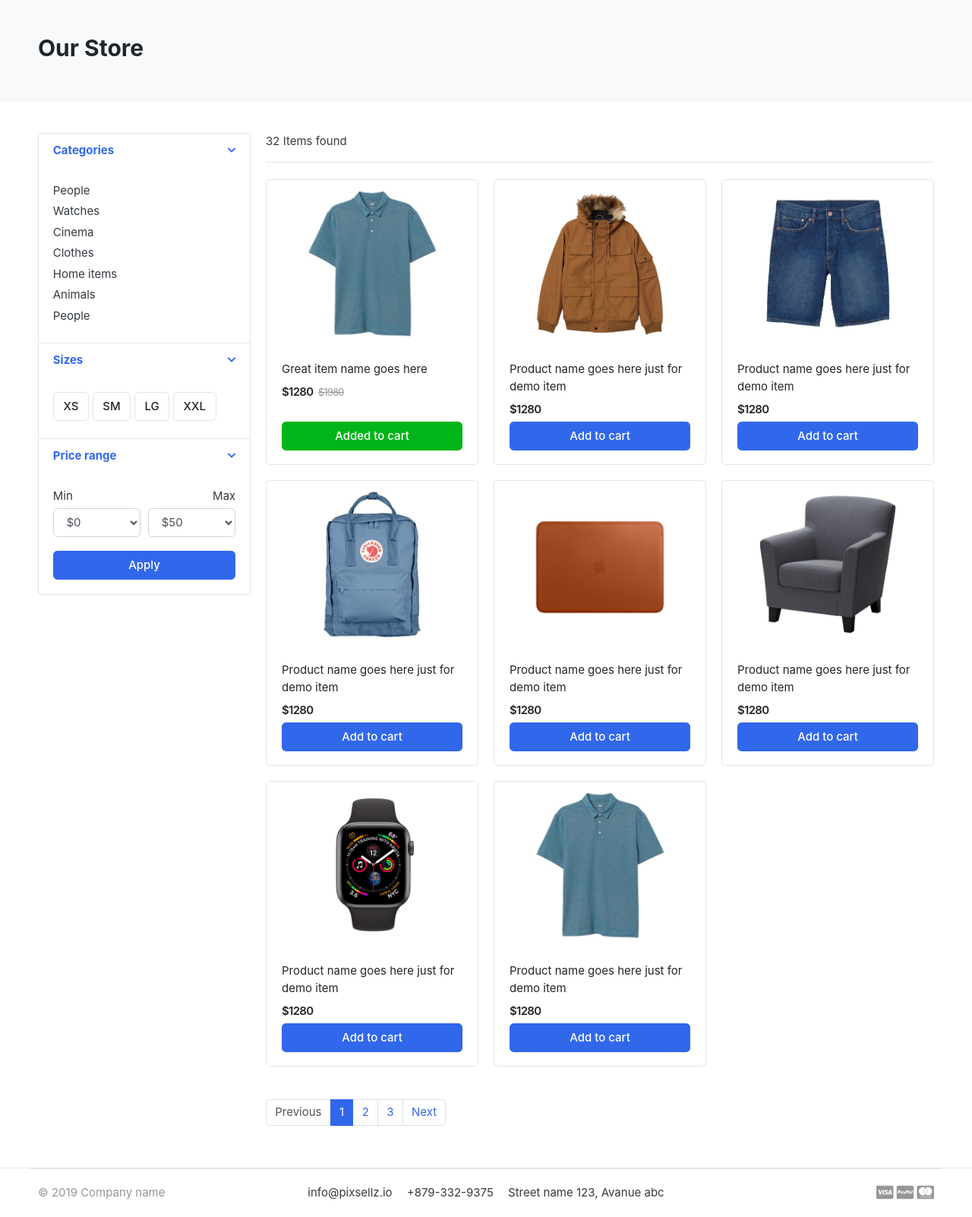
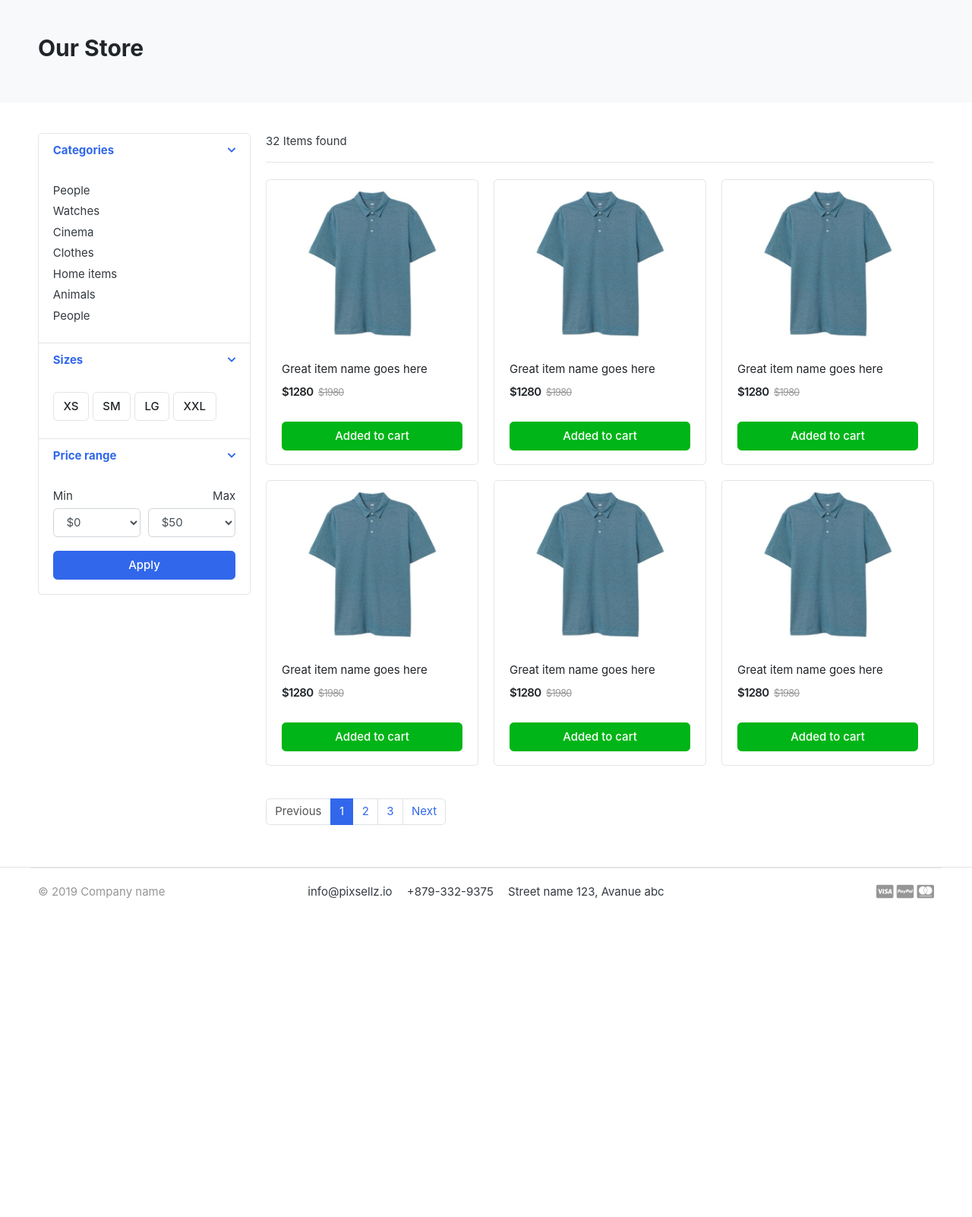
Before and after one commit to Niteshpanday05/Django-Ecommerce, a Django app: page /store/ in a window 1280 px wide. Shown: the part 119-1721 px from the top of the page at 76% size. After the commit the page ends 1302 px from the top, so only its background shows below. Run offline with Django 5.2, Linux system fonts and the light colour scheme; data comes from the database, SQL or seed files in the repository; some libraries are stand-ins or nearby versions; some web fonts are replaced.

Commit message:
displaying products in store page

```diff
--- a/store/views.py
+++ b/store/views.py
@@ -1,6 +1,11 @@
 from django.shortcuts import render
-
+from .models import Product
 # Create your views here.
 
 def store(request):
-    return render (request,'store/store.html')
+    products = Product.objects.all().filter(is_available = True)
+
+    context = {
+        'products' : products,
+    }
+    return render (request,'store/store.html', context)
--- a/templates/store/store.html
+++ b/templates/store/store.html
@@ -1,5 +1,5 @@
 {% extends 'base.html' %}
-
+{% load static %}
 
 {% block content %}
 <section class="section-pagetop bg">
@@ -126,11 +126,12 @@
 </header><!-- sect-heading -->
 
 <div class="row">
+	{% for product in products %}
 	<div class="col-md-4">
 		<figure class="card card-product-grid">
 			<div class="img-wrap">
 
-				<img src="images/items/1.jpg">
+				<img src="{% static 'images/items/1.jpg' %}">
 
 			</div> <!-- img-wrap.// -->
 			<figcaption class="info-wrap">
@@ -146,131 +147,7 @@
 		</figure>
 	</div> <!-- col.// -->
 
-	<div class="col-md-4">
-		<figure class="card card-product-grid">
-			<div class="img-wrap">
-				<img src="images/items/2.jpg">
-
-			</div> <!-- img-wrap.// -->
-			<figcaption class="info-wrap">
-				<div class="fix-height">
-					<a href="./product-detail.html" class="title">Product name goes here just for demo item</a>
-					<div class="price-wrap mt-2">
-						<span class="price">$1280</span>
-					</div> <!-- price-wrap.// -->
-				</div>
-				<a href="#" class="btn btn-block btn-primary">Add to cart </a>
-			</figcaption>
-		</figure>
-	</div> <!-- col.// -->
-
-	<div class="col-md-4">
-		<figure class="card card-product-grid">
-			<div class="img-wrap">
-				<img src="images/items/3.jpg">
-
-			</div> <!-- img-wrap.// -->
-			<figcaption class="info-wrap">
-				<div class="fix-height">
-					<a href="./product-detail.html" class="title">Product name goes here just for demo item</a>
-					<div class="price-wrap mt-2">
-						<span class="price">$1280</span>
-					</div> <!-- price-wrap.// -->
-				</div>
-				<a href="#" class="btn btn-block btn-primary">Add to cart </a>
-			</figcaption>
-		</figure>
-	</div> <!-- col.// -->
-
-	<div class="col-md-4">
-		<figure class="card card-product-grid">
-			<div class="img-wrap">
-				<img src="images/items/4.jpg">
-
-			</div> <!-- img-wrap.// -->
-			<figcaption class="info-wrap">
-				<div class="fix-height">
-					<a href="./product-detail.html" class="title">Product name goes here just for demo item</a>
-					<div class="price-wrap mt-2">
-						<span class="price">$1280</span>
-					</div> <!-- price-wrap.// -->
-				</div>
-				<a href="#" class="btn btn-block btn-primary">Add to cart </a>
-			</figcaption>
-		</figure>
-	</div> <!-- col.// -->
-
-	<div class="col-md-4">
-		<figure class="card card-product-grid">
-			<div class="img-wrap">
-				<img src="images/items/5.jpg">
-
-			</div> <!-- img-wrap.// -->
-			<figcaption class="info-wrap">
-				<div class="fix-height">
-					<a href="./product-detail.html" class="title">Product name goes here just for demo item</a>
-					<div class="price-wrap mt-2">
-						<span class="price">$1280</span>
-					</div> <!-- price-wrap.// -->
-				</div>
-				<a href="#" class="btn btn-block btn-primary">Add to cart </a>
-			</figcaption>
-		</figure>
-	</div> <!-- col.// -->
-
-	<div class="col-md-4">
-		<figure class="card card-product-grid">
-			<div class="img-wrap">
-				<img src="images/items/6.jpg">
-
-			</div> <!-- img-wrap.// -->
-			<figcaption class="info-wrap">
-				<div class="fix-height">
-					<a href="./product-detail.html" class="title">Product name goes here just for demo item</a>
-					<div class="price-wrap mt-2">
-						<span class="price">$1280</span>
-					</div> <!-- price-wrap.// -->
-				</div>
-				<a href="#" class="btn btn-block btn-primary">Add to cart </a>
-			</figcaption>
-		</figure>
-	</div> <!-- col.// -->
-
-	<div class="col-md-4">
-		<figure class="card card-product-grid">
-			<div class="img-wrap">
-				<img src="images/items/7.jpg">
-
-			</div> <!-- img-wrap.// -->
-			<figcaption class="info-wrap">
-				<div class="fix-height">
-					<a href="./product-detail.html" class="title">Product name goes here just for demo item</a>
-					<div class="price-wrap mt-2">
-						<span class="price">$1280</span>
-					</div> <!-- price-wrap.// -->
-				</div>
-				<a href="#" class="btn btn-block btn-primary">Add to cart </a>
-			</figcaption>
-		</figure>
-	</div> <!-- col.// -->
-
-	<div class="col-md-4">
-		<figure class="card card-product-grid">
-			<div class="img-wrap">
-				<img src="images/items/1.jpg">
-
-			</div> <!-- img-wrap.// -->
-			<figcaption class="info-wrap">
-				<div class="fix-height">
-					<a href="./product-detail.html" class="title">Product name goes here just for demo item</a>
-					<div class="price-wrap mt-2">
-						<span class="price">$1280</span>
-					</div> <!-- price-wrap.// -->
-				</div>
-				<a href="#" class="btn btn-block btn-primary">Add to cart </a>
-			</figcaption>
-		</figure>
-	</div> <!-- col.// -->
+	{% endfor %}
 </div> <!-- row end.// -->
 
 
```
